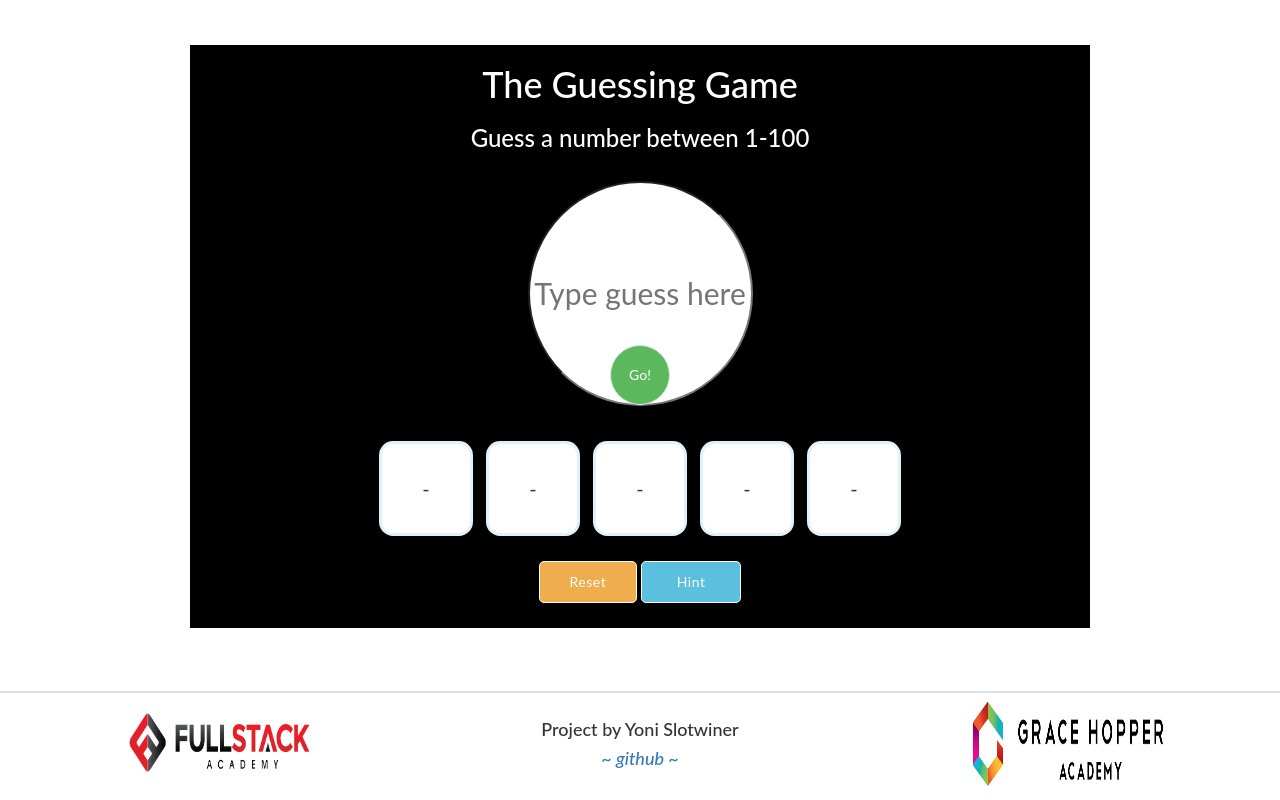
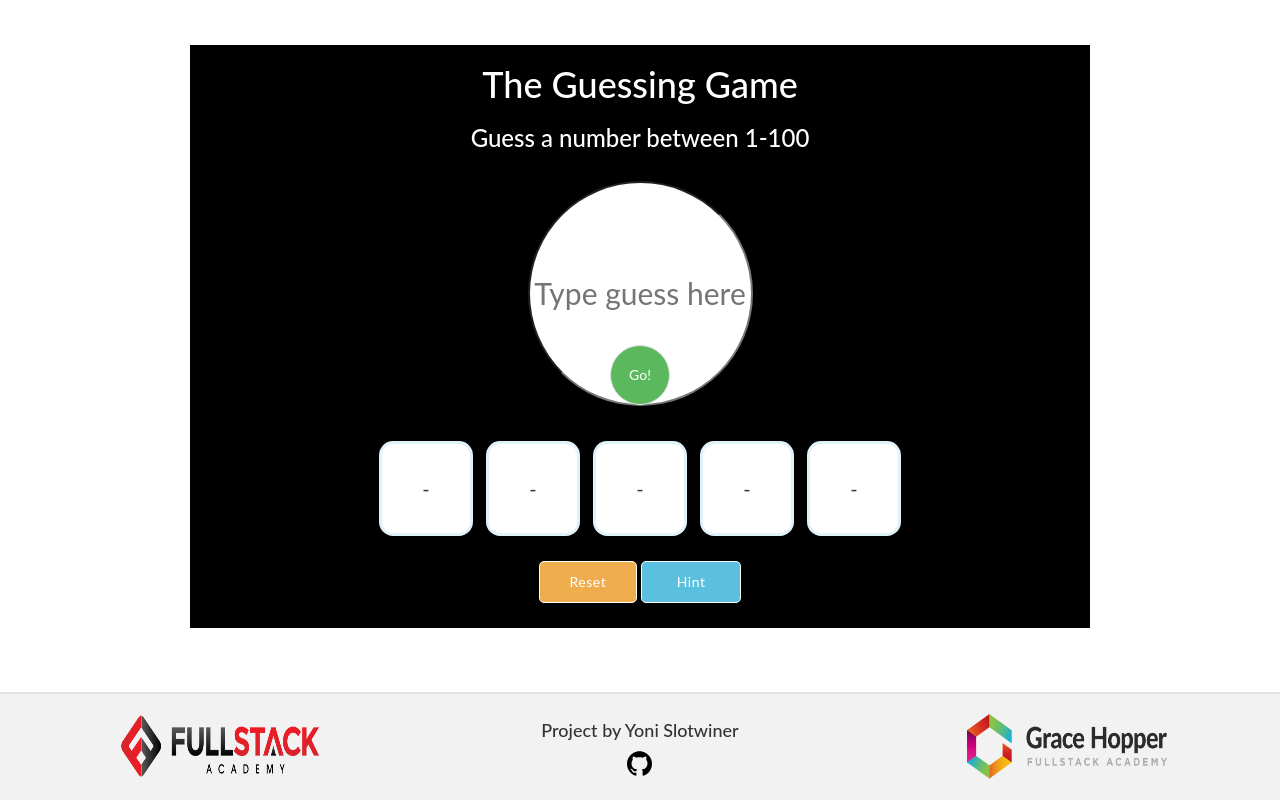
Before and after one commit to johnnyslots/guessing-game, a plain HTML site: page index.html in a window 1280 px wide. Drawn offline with nearby package versions, Linux system fonts and the light colour scheme.

Commit message:
updated footer

```diff
--- a/index.html
+++ b/index.html
@@ -57,11 +57,11 @@
 
 			<div class='signature col-md-4'>
 				<h4>Project by Yoni Slotwiner</h4>
-				<h5 id='github-link'><a href="https://github.com/johnnyslots"> ~ github ~ </a></h5>
+				<a href="https://github.com/johnnyslots" target="_blank"><img src='assets/github-logo.svg' id="github-logo"></a>
 			</div>
 
 			<div class='gh-logo col-md-4'>
-				<img src='assets/grace_hopper_academy.png'></img>
+				<img src='assets/gha_logo_raster.png'></img>
 			</div>
         </div>
     </div>
--- a/style.css
+++ b/style.css
@@ -17,8 +17,6 @@
 #headers {
 	color: white;
 }
-
-
 
 #player-input {
 	border-radius: 50%;
@@ -90,15 +88,15 @@ ul {
 #footer {
 	width: 100%;
 	border-top: solid 2px #dfe2e5;
-	background-color: #fff;
+	background-color: #f2f2f2;
 	position: fixed;
 	bottom: 0;
 }
 
 img {
 	display: inline;
-	width: 200px;
-	height: 100px;
+/*	width: 200px;
+	height: 100px;*/
 }
 
 .signature {
@@ -113,5 +111,23 @@ img {
 }
 
 .gh-logo {
-	margin-bottom: 7.5px;
+	margin-top: 20px;
 }
+
+.gh-logo img {
+	width: 200px;
+	height: 65px;
+}
+
+.fullstack-logo {
+	margin-bottom: 1px
+}
+
+.fullstack-logo img {
+	width: 220px;
+	height: 105px;
+}
+
+#github-logo {
+	height: 25px
+}
```
Also changed, not shown: assets/gha_logo_raster.png (added), assets/github-logo.svg (added).
